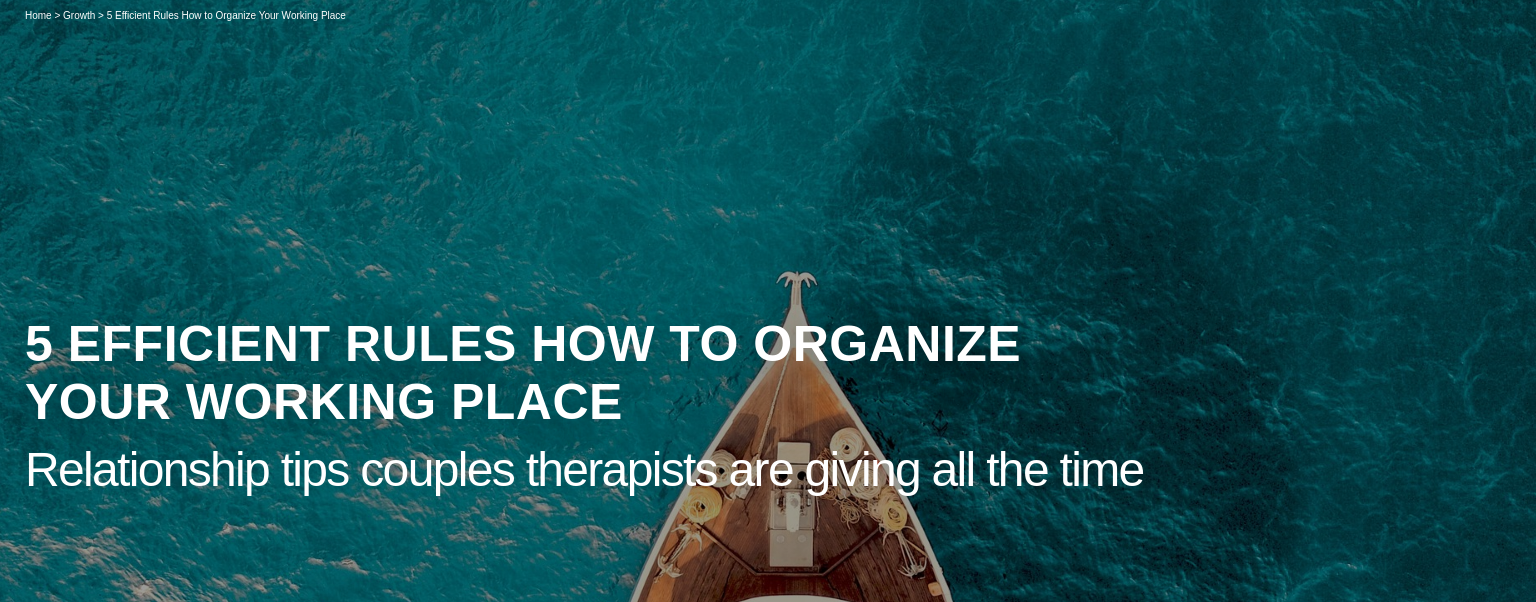
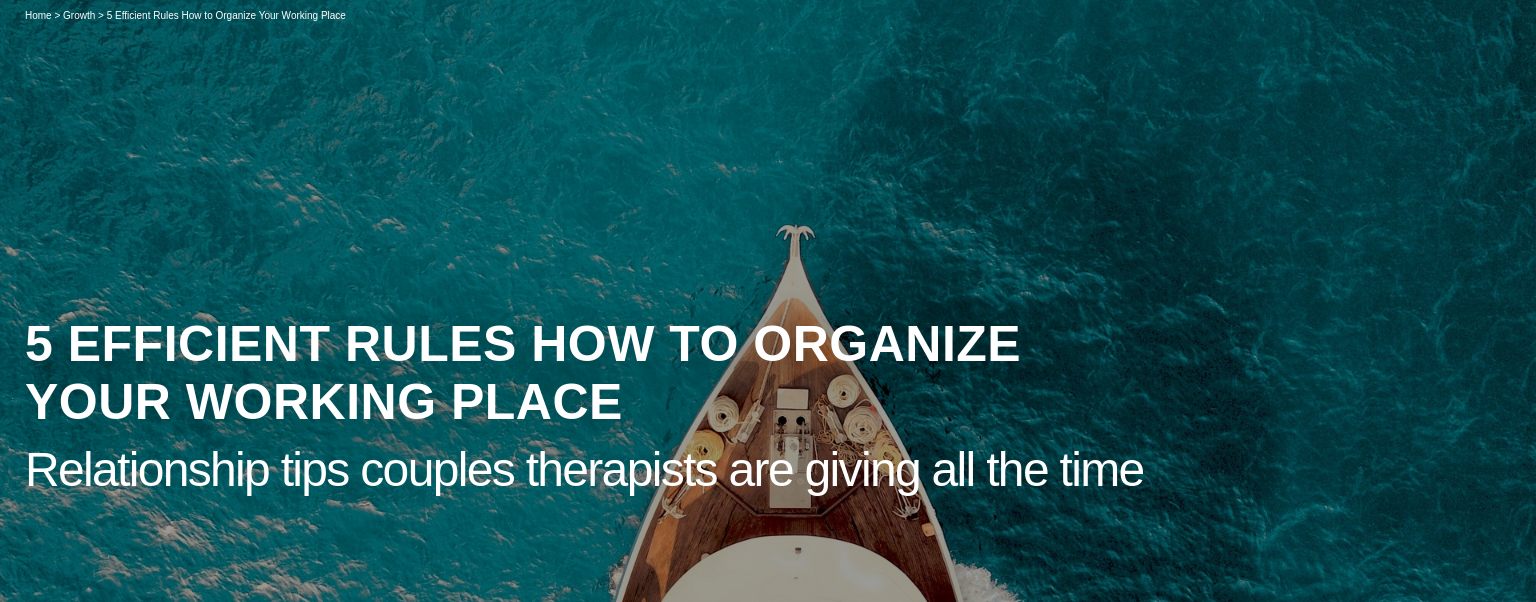
Before and after one commit to YuriySobolyev/travelblog-eco, a plain HTML site: page rules.html in a window 1536 px wide. Shown: the part 96-698 px from the top of the page. Drawn offline with Linux system fonts and the light colour scheme; a web font is replaced by a local one.

Commit message:
css fix
css fix

```diff
--- a/css/styles.css
+++ b/css/styles.css
@@ -92,16 +92,41 @@ header, header a, header a:visited, header p {
 
 header {
     width: 100%;
-    height: 100lvh;
     display: flex;
     align-items: center;
     flex-direction: column;
     text-align: center;
+    background-size: cover;
+}
+
+.rules-header {
+    background: linear-gradient(rgba(0, 0, 0, 39%), rgba(0, 0, 0, 39%)), url(../img/rulesHeader.jpeg) no-repeat center;
+    min-height: fit-content;
+    background-size: cover;
 }
 
 .main-header {
     background: linear-gradient(rgba(0, 0, 0, 39%), rgba(0, 0, 0, 39%)), url(../img/mainHeader.jpeg) no-repeat center;
+    height: 100lvh;
     background-size: cover;
+}
+
+.rules-header .hero {
+    display: flex;
+    margin-top: 45px;
+    height: 100%;
+    width: 100%;
+    align-items: flex-start;
+}
+
+.hero {
+    max-width: 1760px;
+    margin: 0 auto;
+    height: 100%;
+    display: flex;
+    flex-direction: column;
+    align-items: center;
+    justify-content: center;
 }
 
 /*nav*/
@@ -275,29 +300,6 @@ nav {
 
 /*nav*/
 
-.hero {
-    max-width: 1760px;
-    margin: 0 auto;
-    height: 100%;
-    display: flex;
-    flex-direction: column;
-    align-items: center;
-    justify-content: center;
-}
-
-.rules-header {
-    background: linear-gradient(rgba(0, 0, 0, 39%), rgba(0, 0, 0, 39%)), url(../img/rulesHeader.jpeg) no-repeat center;
-    background-size: cover;
-}
-
-.rules-header .hero {
-    display: flex;
-    margin-top: 45px;
-    height: 100%;
-    width: 100%;
-    align-items: flex-start;
-}
-
 .link_tree {
     margin: 0 25px;
     font-size: 10px;
@@ -334,6 +336,7 @@ nav {
     gap: 10px;
     flex-direction: column;
     border-radius: 5px;
+    text-align: center;
 }
 
 .hero_text .social-btns span {
@@ -967,8 +970,13 @@ footer {
         gap: 24px;
     }
 
-    header {
+    header.main-header {
         height: 900px;
+    }
+
+    header.rules-header {
+        height: 800px;
+        min-height: 800px;
     }
 
     .hero {
```
